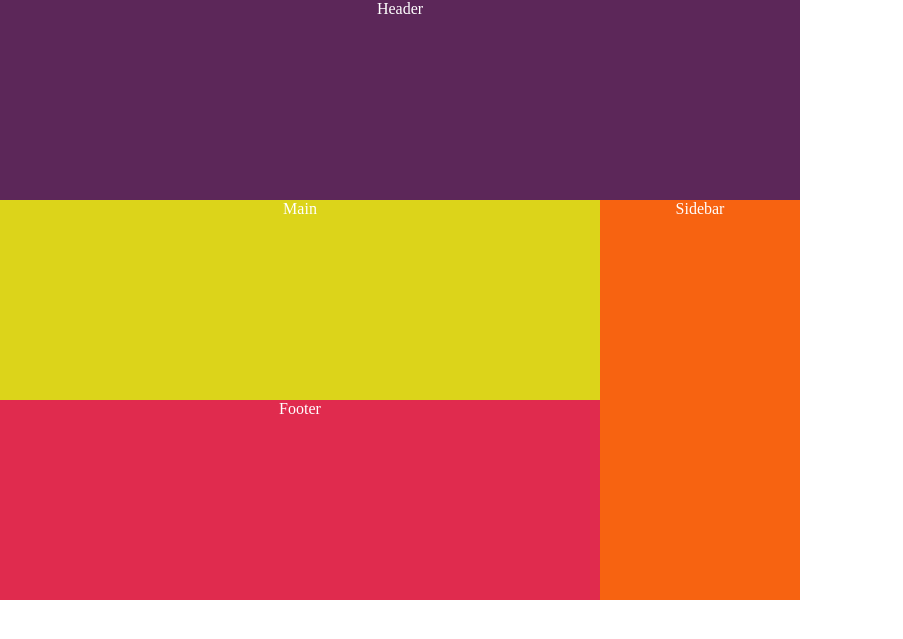
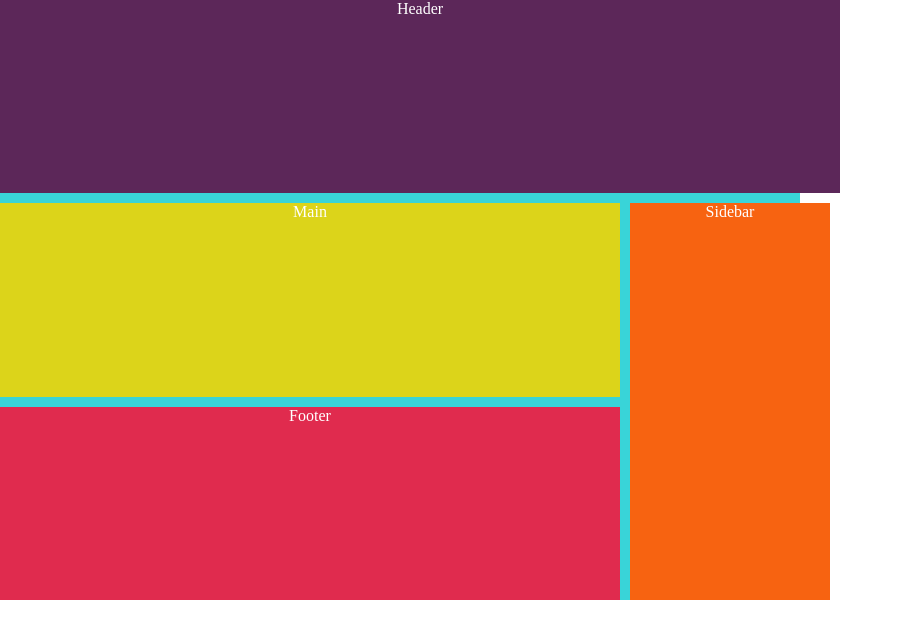
Before and after one commit to zulean1/Paginas-Web, a PHP site: template Pagina-3/views/index.html in a window 1280 px wide. Shown: the top 639 px of the page, without its empty margins (0-903 px from the left). Run offline with PHP 8.4, Linux system fonts and the light colour scheme; the template is opened without the code that fills it, so the values that code supplies are empty.

Commit message:
Usando grid-gap al grid-container

```diff
--- a/Pagina-3/css/style.css
+++ b/Pagina-3/css/style.css
@@ -12,6 +12,7 @@
 	grid-template-columns: 25%  25% 25% 25%;
 	grid-template-rows: 1fr  1fr 1fr;
 	text-align: center;
+	 grid-gap:10px;
 
 }
 
@@ -31,6 +32,7 @@
 
 .item2{
  background: #DCD41A;
+
   grid-column: 1 / 4;
   grid-row: 2 / 3;
 
@@ -40,6 +42,7 @@
 
 .item3{
 	background: #F76311;
+
 
 	 grid-column: 4 / 5;
      grid-row: 2 / 4;
```
